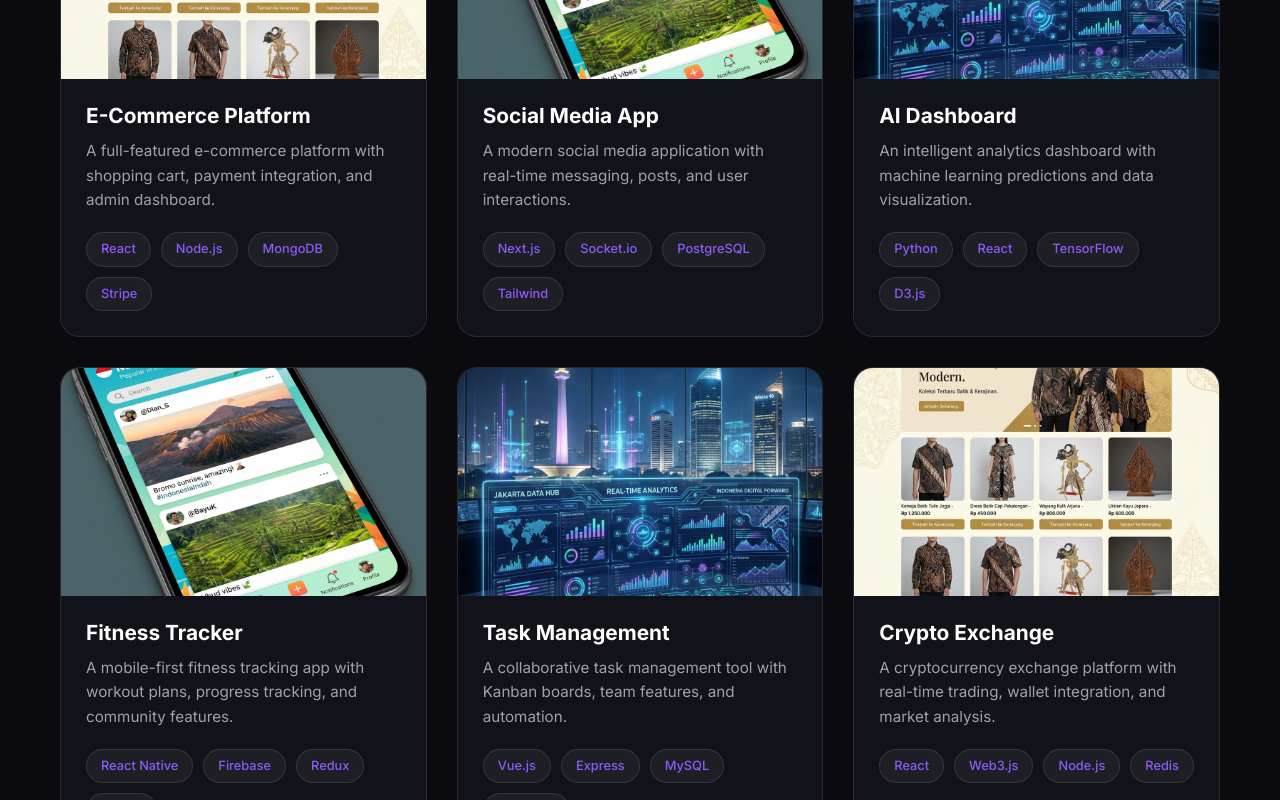
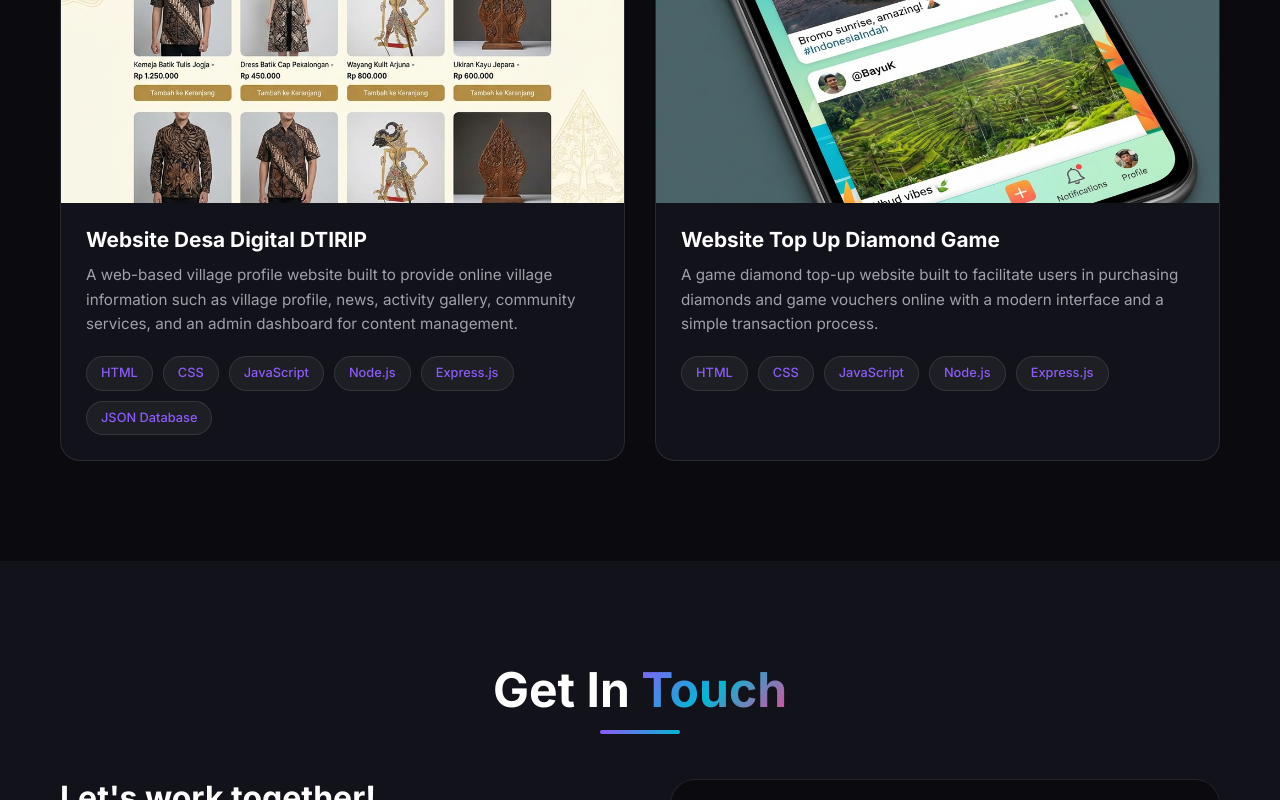
Before and after one commit to anggasaputra-hub/portofolio-angga, a React (Vite) app: page / in a window 1280 px wide. Shown: the part 2660-3460 px from the top of the page. Built offline with nearby package versions, Linux system fonts and the light colour scheme.

Commit message:
Update projects section with real data

```diff
--- a/src/components/Projects.jsx
+++ b/src/components/Projects.jsx
@@ -15,71 +15,27 @@ const Projects = () => {
 
     const projects = [
         {
-            title: 'E-Commerce Platform',
+            title: 'Website Desa Digital DTIRIP',
             description: {
-                en: 'A full-featured e-commerce platform with shopping cart, payment integration, and admin dashboard.',
-                id: 'Platform e-commerce lengkap dengan keranjang belanja, integrasi pembayaran, dan dasbor admin.',
+                en: 'A web-based village profile website built to provide online village information such as village profile, news, activity gallery, community services, and an admin dashboard for content management.',
+                id: 'Website profil desa berbasis web yang dibuat untuk menyediakan informasi desa secara online seperti profil desa, berita, galeri kegiatan, layanan masyarakat, dan dashboard admin untuk pengelolaan konten website.',
             },
             image: project1,
-            tech: ['React', 'Node.js', 'MongoDB', 'Stripe'],
-            github: 'https://github.com',
-            live: 'https://example.com',
+            tech: ['HTML', 'CSS', 'JavaScript', 'Node.js', 'Express.js', 'JSON Database'],
+            github: '#',
+            live: 'https://dtirip.my.id',
         },
         {
-            title: 'Social Media App',
+            title: 'Website Top Up Diamond Game',
             description: {
-                en: 'A modern social media application with real-time messaging, posts, and user interactions.',
-                id: 'Aplikasi media sosial modern dengan pesan real-time, postingan, dan interaksi pengguna.',
+                en: 'A game diamond top-up website built to facilitate users in purchasing diamonds and game vouchers online with a modern interface and a simple transaction process.',
+                id: 'Website top up diamond game yang dibuat untuk memudahkan pengguna melakukan pembelian diamond dan voucher game secara online dengan tampilan modern dan proses transaksi yang sederhana.',
             },
             image: project2,
-            tech: ['Next.js', 'Socket.io', 'PostgreSQL', 'Tailwind'],
-            github: 'https://github.com',
-            live: 'https://example.com',
-        },
-        {
-            title: 'AI Dashboard',
-            description: {
-                en: 'An intelligent analytics dashboard with machine learning predictions and data visualization.',
-                id: 'Dasbor analitik cerdas dengan prediksi machine learning dan visualisasi data.',
-            },
-            image: project3,
-            tech: ['Python', 'React', 'TensorFlow', 'D3.js'],
-            github: 'https://github.com',
-            live: 'https://example.com',
-        },
-        {
-            title: 'Fitness Tracker',
-            description: {
-                en: 'A mobile-first fitness tracking app with workout plans, progress tracking, and community features.',
-                id: 'Aplikasi pelacak kebugaran mobile-first dengan rencana latihan, pelacak progres, dan fitur komunitas.',
-            },
-            image: project2,
-            tech: ['React Native', 'Firebase', 'Redux', 'Charts'],
-            github: 'https://github.com',
-            live: 'https://example.com',
-        },
-        {
-            title: 'Task Management',
-            description: {
-                en: 'A collaborative task management tool with Kanban boards, team features, and automation.',
-                id: 'Alat manajemen tugas kolaboratif dengan papan Kanban, fitur tim, dan otomatisasi.',
-            },
-            image: project3,
-            tech: ['Vue.js', 'Express', 'MySQL', 'Socket.io'],
-            github: 'https://github.com',
-            live: 'https://example.com',
-        },
-        {
-            title: 'Crypto Exchange',
-            description: {
-                en: 'A cryptocurrency exchange platform with real-time trading, wallet integration, and market analysis.',
-                id: 'Platform pertukaran mata uang kripto dengan trading real-time, integrasi dompet, dan analisis pasar.',
-            },
-            image: project1,
-            tech: ['React', 'Web3.js', 'Node.js', 'Redis'],
-            github: 'https://github.com',
-            live: 'https://example.com',
-        },
+            tech: ['HTML', 'CSS', 'JavaScript', 'Node.js', 'Express.js'],
+            github: '#',
+            live: '#',
+        }
     ];
 
     const containerVariants = {
```
